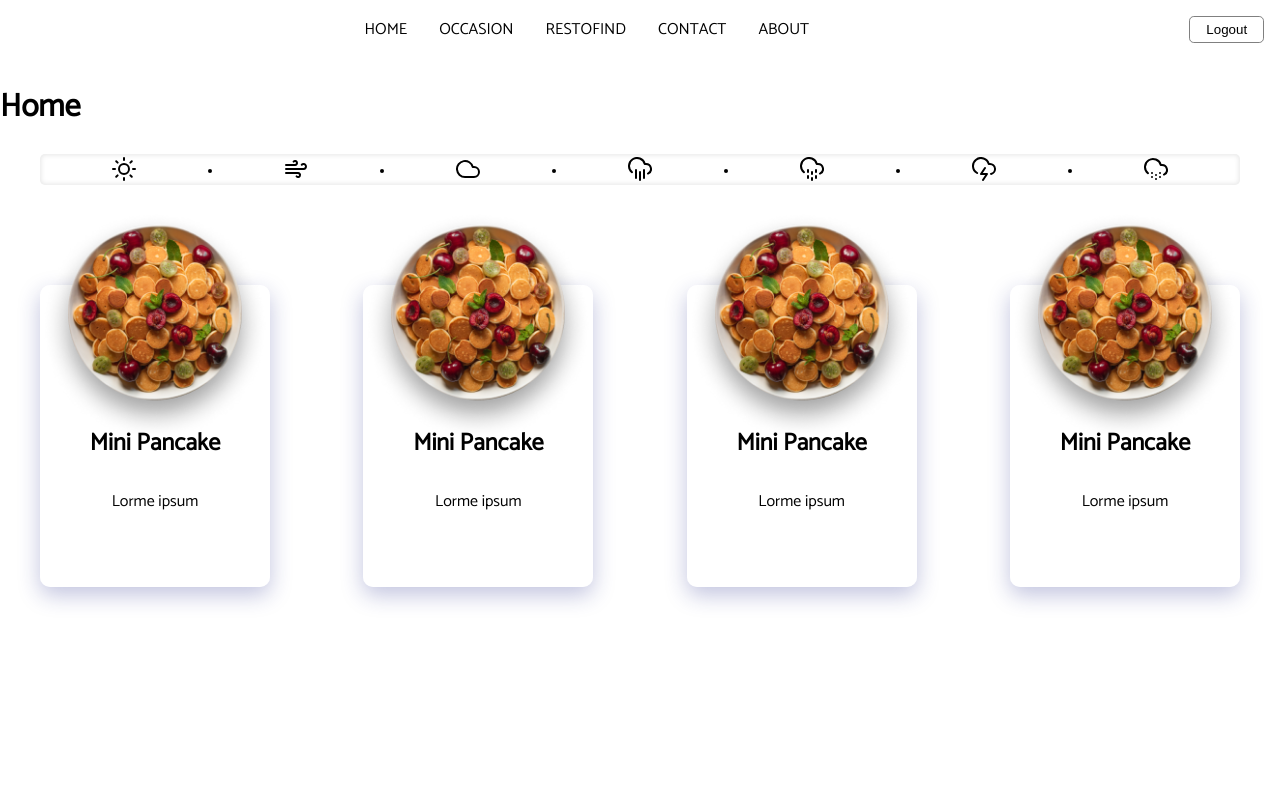
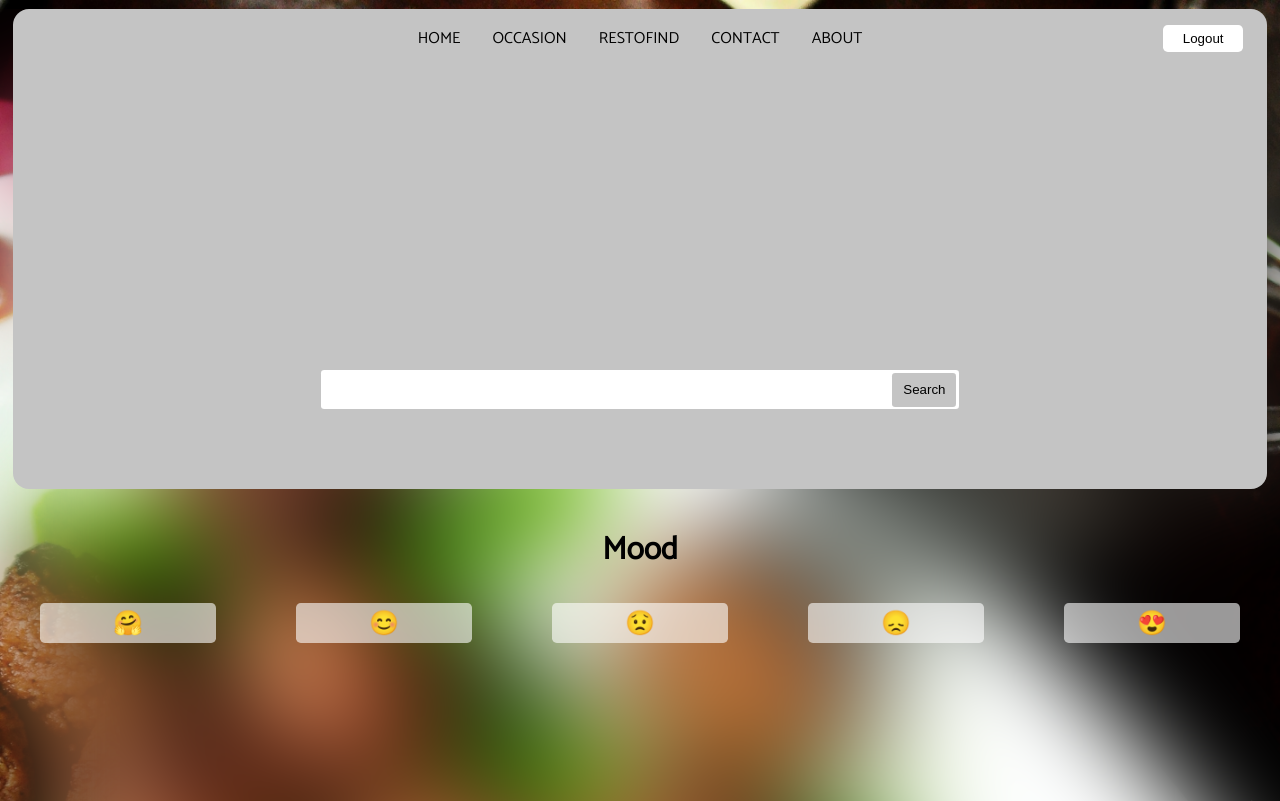
Before and after one commit to p-carrier/soen357, a React (Create React App) app: page / in a window 1280 px wide. Shown: the top 801 px of the page. Built offline with nearby package versions, Linux system fonts and the light colour scheme.

Commit message:
adding Search bar and Mood

```diff
--- a/src/App.js
+++ b/src/App.js
@@ -1,7 +1,9 @@
 import './App.css';
 import React from 'react';
 import { BrowserRouter, Switch, Route } from 'react-router-dom';
-import { NavBar, Resto, Home } from './pages';
+import {  Resto, Home } from './pages';
+import NavBar from './components/navBar/NavBar';
+
 function App() {
   return (
     <BrowserRouter>
--- a/src/components/WeatherTab.js
+++ b/src/components/WeatherTab.js
@@ -10,19 +10,21 @@ import { ReactComponent as Wind } from '../img/wind.svg';
 
 const Container = styled.div`
   width: 100%;
+  height: 2.5rem;
   border-radius: 5px;
   display: flex;
   align-items: center;
   justify-content: space-evenly;
   box-shadow: inset 0 0 5px 1px rgba(0,0,0,0.1);
   padding-top: 2px;
+  background-color: white;
 `;
 
 const Dot = styled.div`
   width: 4px;
   height: 4px;
   border-radius: 4px;
-  background: black;
+  background: #c4c4c4;
 `;
 
 const Button = styled.button`
--- /dev/null
+++ b/src/components/index.js
@@ -0,0 +1,2 @@
+export {default as Mood} from './mood/Mood';
+export {default as WeatherContainer} from './WeatherContainer';
--- /dev/null
+++ b/src/components/mood/Mood.css
@@ -0,0 +1,34 @@
+.mood-container {
+    text-align: center;
+    display: flex;
+    flex-direction: column;
+    align-items: center;
+    margin-bottom: 10rem;
+}
+
+.mood-container h2 {
+    font-size: 2rem;
+    font-weight: bolder;
+}
+
+.mood-container .moods {
+    max-width: 1200px;
+    width: 100%;
+    display: flex;
+    justify-content: space-between;
+}
+
+.mood-container .moods button {
+    width: 11rem;
+    height: 2.5rem;
+    font-size: 1.5rem;
+    background-color: #ffffff99;
+    border: none;
+    outline: none;
+    border-radius: .3rem;
+}
+
+.mood-container .moods button:hover {
+    background-color: #ffffffbb;
+    cursor: pointer;
+}
--- /dev/null
+++ b/src/components/mood/Mood.js
@@ -0,0 +1,34 @@
+import './Mood.css';
+const Mood = () => {
+
+        const moods = [{
+                name: 'excited',
+                emoji: '🤗',
+                restaurants: [
+                    { name: '', imageUrl: '' }
+                ]
+            },
+            { name: 'happy', emoji: '😊' },
+            { name: 'sad', emoji: '😟' },
+            { name: 'depressed', emoji: '😞' },
+            { name: 'in love', emoji: '😍' },
+        ]
+
+
+
+        return ( <
+                div className = 'mood-container' >
+                <
+                h2 > Mood < /h2> <
+                div className = 'moods' > {
+                    moods.map(mood => < button title = { mood.name }
+                        className = 'mood' > { mood.emoji } < /button>)
+                    } <
+                    /div>
+
+
+                    <
+                    /div>);
+                }
+
+                export default Mood;
--- a/src/pages/navBar/NavBar.css
+++ b/src/components/navBar/NavBar.css
@@ -1,9 +1,24 @@
 nav{
     width: 100%;
+    display: flex;
+    justify-content: center;
+    position: relative;
 }
 header{
+    margin: .7% auto;
+    width: 98%;
     display: flex;
+    flex-direction: column;
     justify-content: space-between;
+    height: 30rem;
+    background-color: #c4c4c4;
+    border-radius: 1rem;
+}
+
+header .search{
+    display: flex;
+    justify-content: center;
+    padding-bottom: 5rem;
 }
 
 ul{
@@ -28,11 +43,22 @@ ul > li a:hover{
 }
 
 .logout{
+    position: absolute;
+    right: .5rem;
+    top: 0;
     font-size: 1;
     height: 1.7rem;
     width: 5rem;
     margin: 1rem;
     border-radius: .3rem;
-    border: .1px solid grey;
+    border:none;
     background-color: white;
 }
+
+header nav ul li .active {
+    font-weight: bold;
+}
+
+header nav ul li .not-active {
+    font-weight: normal;
+}
--- a/src/pages/navBar/NavBar.js
+++ b/src/components/navBar/NavBar.js
@@ -1,34 +1,30 @@
-import { useEffect } from 'react';
-import { Link, BrowserRouter, useLocation } from 'react-router-dom';
+import { NavLink, BrowserRouter, useLocation } from 'react-router-dom';
 import './NavBar.css';
-
+import Search from '../search/Search';
 
 const NavBar = (props) => {
-    let location = useLocation();
-
-    useEffect(() => {
-        console.log(location.pathname);
-    }, [location])
-
     return (
         <header>
             <nav>
-
                 <ul>
                     <li>
-                        <Link to="/">Home</Link>
+                        <NavLink to='/' className='not-active'>Home</NavLink>
                     </li>
                     <li>Occasion</li>
                     <li>
-                        <Link to="/resto">RestoFind</Link>
+                        <NavLink to='/resto' activeClassName='active'>RestoFind</NavLink>
                     </li>
                     <li>Contact</li>
                     <li>About</li>
                 </ul>
 
+                <button className="logout">Logout</button>
             </nav>
 
-            <button className="logout">Logout</button>
+            <div className='search'>
+                <Search />
+            </div>
+
 
         </header>
     );
--- /dev/null
+++ b/src/components/search/Search.css
@@ -0,0 +1,26 @@
+.search-bar{
+    display: flex;
+    justify-content: center;
+    background-color: white;
+    border-radius: .2rem;
+}
+
+.search-bar input{
+    width: 35rem;
+    height: 2rem;
+    border: none;
+    outline: none;
+    text-align: center;
+    font-size: 1.2rem;
+    margin: .15rem;
+}
+
+.search-bar button{
+    background-color: #c4c4c4;
+    color: black;
+    border: none;
+    outline: none;
+    margin: .15rem;
+    width: 4rem;
+    border-radius: .2rem;
+}
--- /dev/null
+++ b/src/components/search/Search.js
@@ -0,0 +1,11 @@
+import './Search.css';
+const Search = () => {
+    return (
+        <div className='search-bar'>
+            <input type='text'></input>
+            <button>Search</button>
+        </div>
+    )
+}
+
+export default Search;
--- a/src/index.css
+++ b/src/index.css
@@ -7,6 +7,9 @@ body {
     sans-serif;
   -webkit-font-smoothing: antialiased;
   -moz-osx-font-smoothing: grayscale;
+  background: url('./img/bg.jpg');
+  background-size: cover;
+  backdrop-filter: blur(50px);
 }
 
 code {
--- a/src/pages/home/Home.js
+++ b/src/pages/home/Home.js
@@ -1,12 +1,13 @@
 import React from 'react';
 import './Home.css';
 
-import WeatherContainer from '../../components/WeatherContainer';
+
+import {WeatherContainer, Mood } from '../../components';
 
 const Home = () => {
   return (
     <div>
-      <h1>Home</h1>
+      <Mood/>
       <WeatherContainer />
     </div>
   );
--- a/src/pages/index.js
+++ b/src/pages/index.js
@@ -1,3 +1,2 @@
 export { default as Home } from './home/Home';
-export { default as NavBar } from './navBar/NavBar';
 export { default as Resto } from './resto/Resto';
```
Also changed, not shown: src/img/bg.jpg (added).
